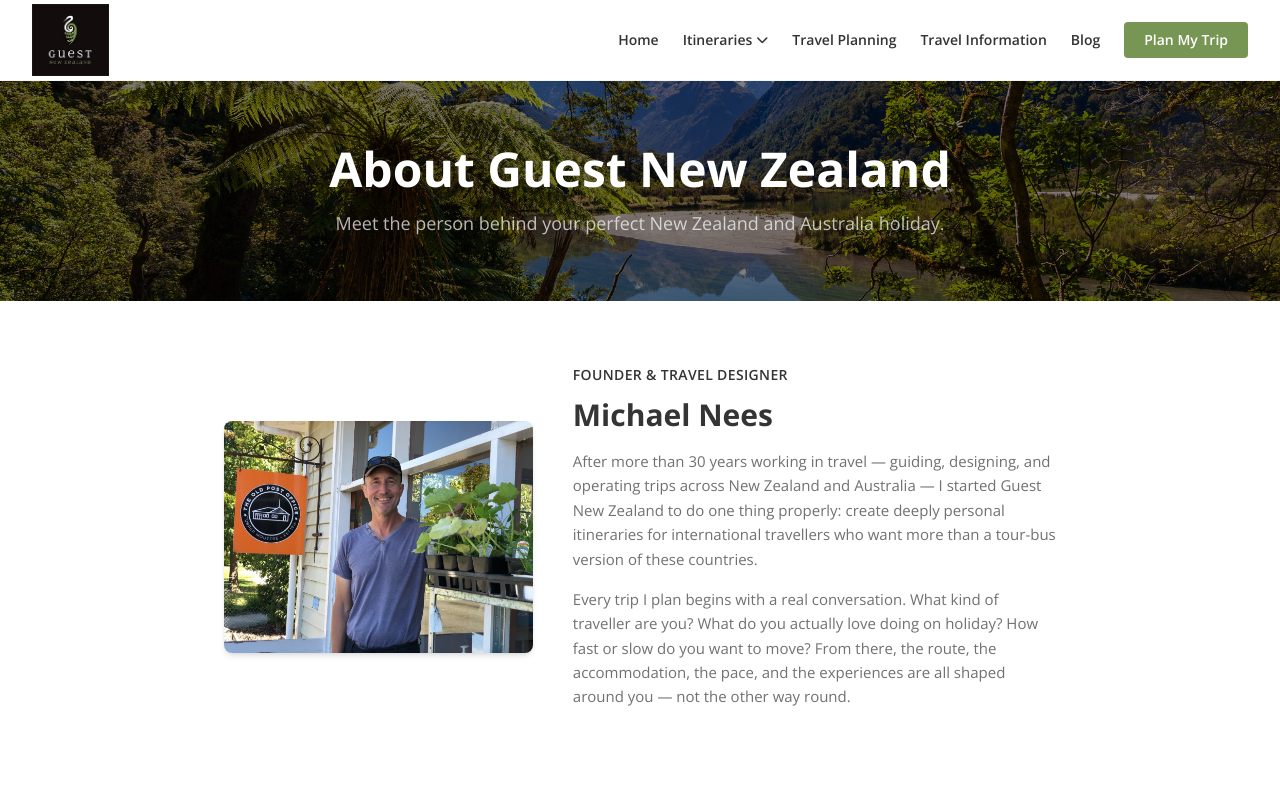
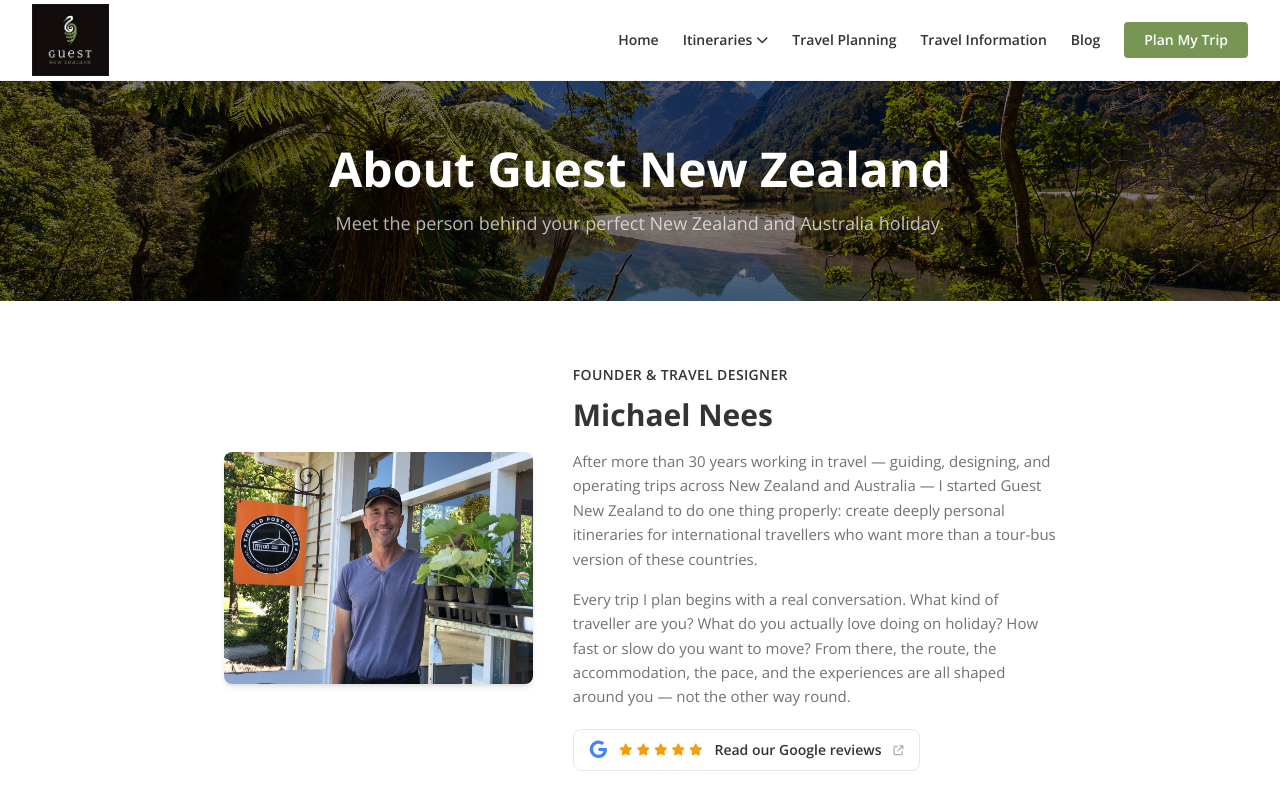
Before and after one commit to vrjourneysnz-art/guest-newzealand, a Next.js app: page /about-us in a window 1280 px wide. Shown: the top 800 px of the page. Built offline with nearby package versions, Linux system fonts and the light colour scheme.

Commit message:
Add Google reviews link to About Us page
Adds a small, clean review CTA below Michael's bio with the Google G icon, 5-star indicator, and 'Read our Google reviews' label opening in a new tab.

Co-Authored-By: Claude Opus 4.6 <noreply@anthropic.com>

```diff
--- a/src/app/about-us/page.tsx
+++ b/src/app/about-us/page.tsx
@@ -106,12 +106,33 @@ export default function AboutUsPage() {
                 thing properly: create deeply personal itineraries for international travellers
                 who want more than a tour-bus version of these countries.
               </p>
-              <p className="text-dark/70 leading-relaxed">
+              <p className="text-dark/70 leading-relaxed mb-5">
                 Every trip I plan begins with a real conversation. What kind of traveller are
                 you? What do you actually love doing on holiday? How fast or slow do you want
                 to move? From there, the route, the accommodation, the pace, and the experiences
                 are all shaped around you — not the other way round.
               </p>
+
+              {/* Google reviews link */}
+              <a
+                href="https://www.google.com/search?q=guest+new+zealand+reviews"
+                target="_blank"
+                rel="noopener noreferrer"
+                className="inline-flex items-center gap-3 border border-gray-200 rounded-lg px-4 py-2.5 hover:border-terra/40 hover:bg-warm/40 transition-colors group"
+              >
+                <i className="fa-brands fa-google text-lg" style={{ color: "#4285F4" }} />
+                <div className="flex items-center gap-1 text-amber-500">
+                  <i className="fa-solid fa-star text-xs" />
+                  <i className="fa-solid fa-star text-xs" />
+                  <i className="fa-solid fa-star text-xs" />
+                  <i className="fa-solid fa-star text-xs" />
+                  <i className="fa-solid fa-star text-xs" />
+                </div>
+                <span className="text-sm font-semibold text-dark group-hover:text-terra transition-colors">
+                  Read our Google reviews
+                </span>
+                <i className="fa-solid fa-arrow-up-right-from-square text-[10px] text-dark/40 group-hover:text-terra transition-colors" />
+              </a>
             </div>
           </div>
         </div>
```
